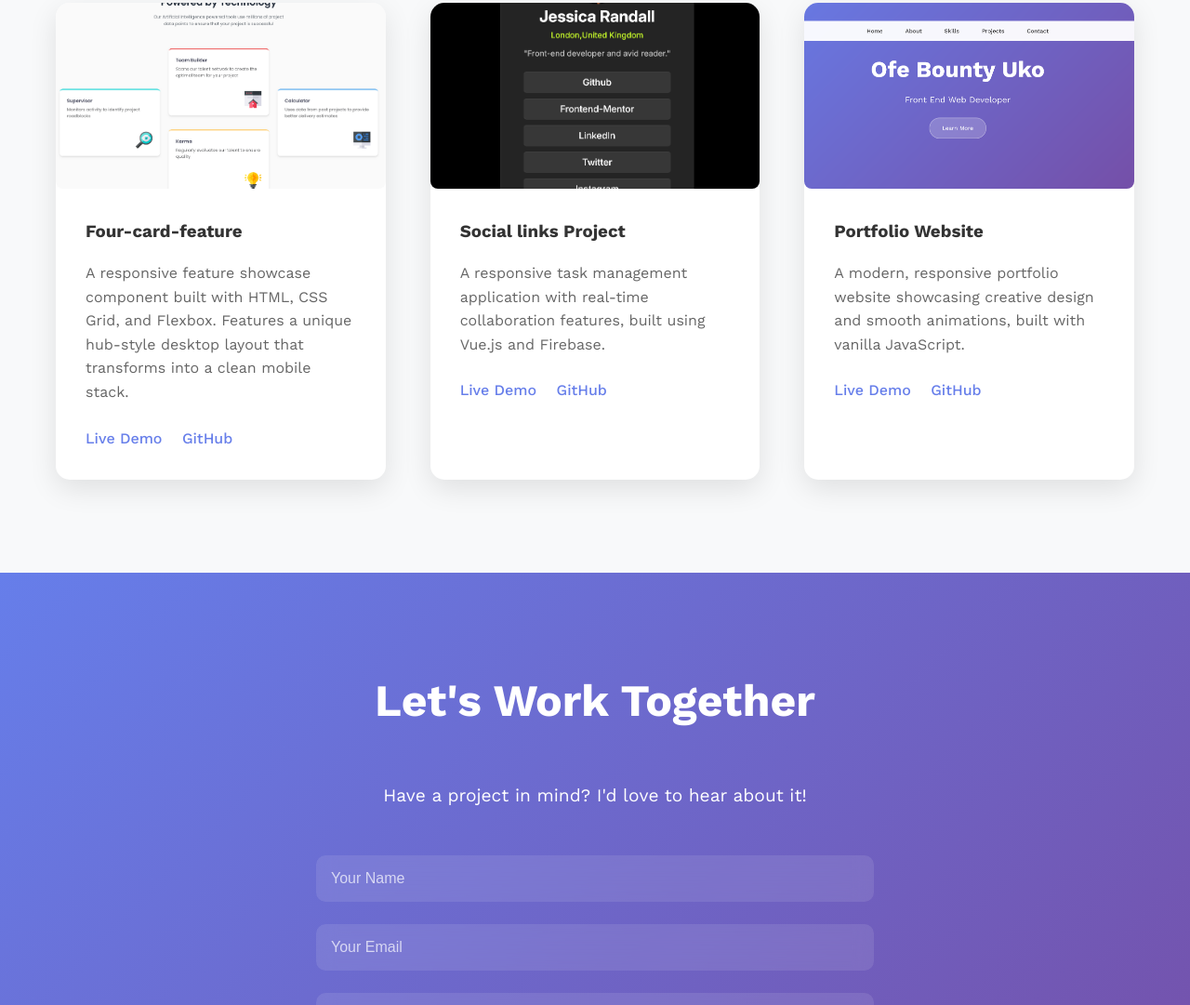
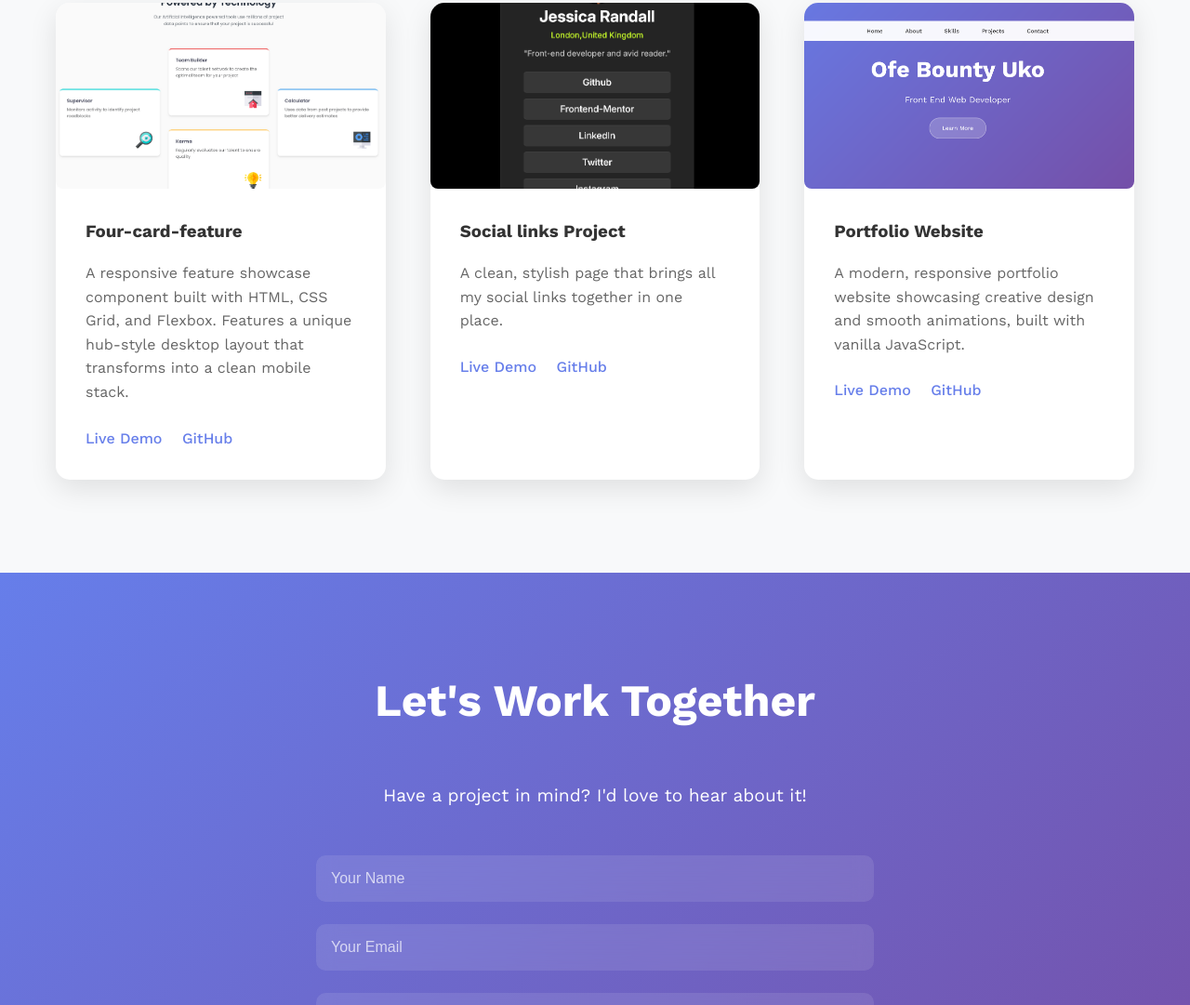
Before and after one commit to codesbounty/portfolio-bounty, a plain HTML site: page index.html in a window 1280 px wide. Shown: the part 2361-3442 px from the top of the page at 93% size. Drawn offline with nearby package versions, Linux system fonts and the light colour scheme.

Commit message:
Update index.html

```diff
--- a/index.html
+++ b/index.html
@@ -97,7 +97,7 @@
                     </div>
                     <div class="project-content">
                         <h3>Social links Project</h3>
-                        <p>A responsive task management application with real-time collaboration features, built using Vue.js and Firebase.</p>
+                        <p>A clean, stylish page that brings all my social links together in one place.</p>
                         <div class="project-links">
                             <a href="https://codes-bounty-social-links-project.vercel.app">Live Demo</a>
                             <a href="https://github.com/codesbounty/social-links-project">GitHub</a>
```
